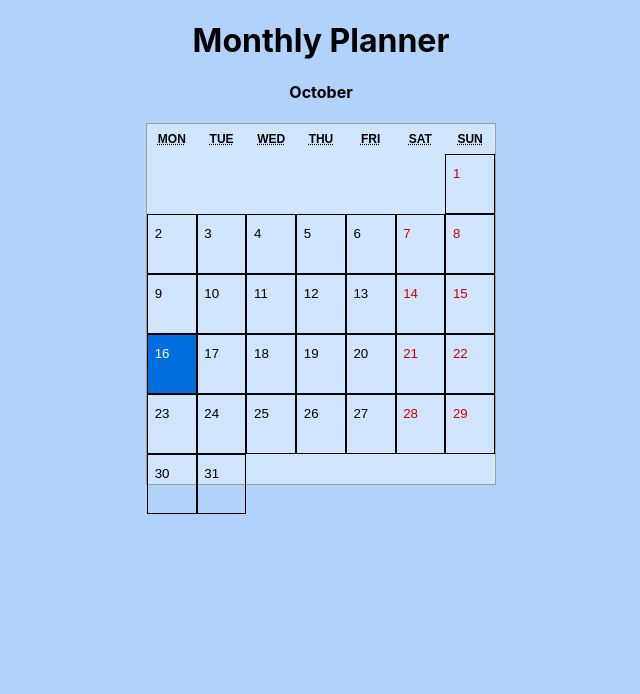
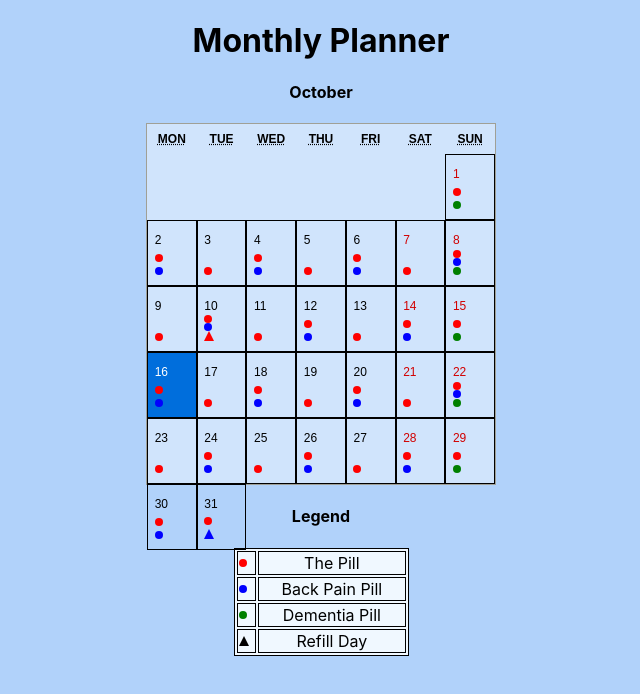
Before and after one commit to daveszczesny/HCI-Project, a React (Create React App) app: page /Calendar in a window 1280 px wide. Shown: the top 694 px of the page, without its empty margins (319-959 px from the left). Built offline with nearby package versions, Linux system fonts and the light colour scheme; no server answers.

Commit message:
stats and calendar changes

```diff
--- a/src/pages/Calendar/Calendar.css
+++ b/src/pages/Calendar/Calendar.css
@@ -15,18 +15,20 @@ h1, h4 {
 }
 
 .react-calendar__tile {
-  height: 60px;
-  line-height: 80px;
+  height: 66px;
   border: 2px solid black;
   display: flex;
+  flex-direction: column;
   align-items: baseline;
-  justify-content: left;
+  justify-content: space-between;
 }
 
 .react-calendar__month-view .react-calendar__tile {
   border: 1px solid black; /* Add a 2px solid border around each day */
 }
-
+.react-calendar__tile abbr {
+  font-size: 12px; /* Adjust this value to your preference */
+}
 /* Calendar.css */
 .dot {
   height: 6px;
@@ -34,3 +36,61 @@ h1, h4 {
   background-color: black;
   border-radius: 50%;
 }
+.dot.red {
+    background-color: red;
+}
+
+.dot.blue {
+    background-color: blue;
+}
+
+.dot.green {
+    background-color: green;
+}
+
+.dot {
+    width: 8px;
+    height: 8px;
+    border-radius: 50%;
+}
+
+.legend {
+
+  background-color: aliceblue;
+  width: 50%;
+  margin-top: 20px;
+  margin: auto;
+  border: 1px solid black;
+}
+
+.legend td {
+  border: 1px solid black;
+  padding: 1px;
+  text-align: center;
+}
+
+.legend .dot {
+  margin-right: 0px;
+}
+
+.triangle {
+    width: 0;
+    height: 0;
+    border-left: 5px solid transparent;
+    border-right: 5px solid transparent;
+    border-bottom: 10px solid black;
+}
+.triangleRed {
+    width: 0;
+    height: 0;
+    border-left: 5px solid transparent;
+    border-right: 5px solid transparent;
+    border-bottom: 10px solid red;
+}
+.triangleBlue {
+    width: 0;
+    height: 0;
+    border-left: 5px solid transparent;
+    border-right: 5px solid transparent;
+    border-bottom: 10px solid blue;
+}
--- a/src/pages/Calendar/Calendar.js
+++ b/src/pages/Calendar/Calendar.js
@@ -22,25 +22,38 @@ const CalendarPage = () => {
         return new Intl.DateTimeFormat('en-US', { month: 'long' }).format(date);
     };
 
-    const markedDays = {
-        "2023-11-06": 0, // Assuming Monday is represented as 0 in your data
-        "2023-11-08": 2, // Wednesday is represented as 2, etc.
-    };
+    const isEverySecondDay = (date) => date.getDate() % 2 === 0;
+    const isOnceAWeek = (date) => date.getDay() === 0; // 0 is Sunday
 
     const insertScheduleIntoCalendar = ({date, view}) => {
-        const day = date.getDay();
         const dateKey = date.toISOString().split('T')[0];
-        const firebaseValue = markedDays[dateKey];
-        console.log(markedDays[dateKey]);
+        const elements = [];
 
+        // Pill to take every day
+        elements.push(<div className='dot red'></div>);
 
-            if (firebaseValue == day) {
-                console.log("yes");
-                return <div className="dot"></div>;
-            } else {
-                console.log(day);
-            }
-    return null;
+        // Pill to take every second day
+        if (isEverySecondDay(date)) {
+            elements.push(<div className='dot blue'></div>);
+        }
+
+        // Pill to take once a week
+        if (isOnceAWeek(date)) {
+            elements.push(<div className='dot green'></div>);
+        }
+
+        // Refill day on the 10th
+        if (date.getDate() === 10) {
+            elements.push(<div className='triangleRed'></div>);
+        }
+
+        // Refill day on the last day of the month
+        const nextDay = new Date(date.getTime() + 24 * 60 * 60 * 1000);
+        if (nextDay.getMonth() !== date.getMonth()) {
+            elements.push(<div className='triangleBlue'></div>);
+        }
+
+        return elements;
     };
 
     return (
@@ -55,6 +68,25 @@ const CalendarPage = () => {
                 {...options}
             />
         </div>
+            <h4>Legend</h4>
+        <table className='legend'>
+            <tr>
+                <td><div className='dot red'></div></td>
+                <td>The Pill</td>
+            </tr>
+            <tr>
+                <td><div className='dot blue'></div></td>
+                <td>Back Pain Pill</td>
+            </tr>
+            <tr>
+                <td><div className='dot green'></div></td>
+                <td>Dementia Pill</td>
+            </tr>
+            <tr>
+                <td><div className='triangle'></div></td>
+                <td>Refill Day</td>
+            </tr>
+        </table>
         </>
     );
 };
--- a/src/pages/Stats/Stats.css
+++ b/src/pages/Stats/Stats.css
@@ -7,7 +7,6 @@
     /* CSS to set the foundation design for the Box */
     background-color: rgba(126, 220, 241, 1);
     width: 90vw;
-    height: 20vh;
     /* CSS to align the child elements */
     display: flex;
     flex-direction: column;
@@ -29,8 +28,23 @@
 }
 
 .StatsGraphDiv {
-    height: 100%;
     border-bottom-left-radius: 10px;
     border-bottom-right-radius: 10px;
     text-align: center;
+    height: 100%;
+    width: 100%;
+    margin: auto;
+    max-height: 100%;
+    max-width: 100%;
 }
+
+.statsContainer {
+    display: flex;
+    flex-direction: column;
+}
+
+h3 {
+    text-align: center;
+    margin: 0;
+    padding: 5px;
+}
--- a/src/pages/Stats/Stats.js
+++ b/src/pages/Stats/Stats.js
@@ -1,105 +1,89 @@
+import React from 'react';
+import CanvasJSReact from '@canvasjs/react-charts';
 import './Stats.css';
-import { initializeApp } from 'firebase/app';
-import { getFirestore, collection, getDocs } from 'firebase/firestore/lite';
-import React, { useEffect, useState } from 'react';
-import CanvasJSReact from '@canvasjs/react-charts';
-var CanvasJS = CanvasJSReact.CanvasJS;
-var CanvasJSChart = CanvasJSReact.CanvasJSChart;
 
-function Stats() {
+const CanvasJSChart = CanvasJSReact.CanvasJSChart;
 
-    const [prescriptions, prescritpionStats] = useState([]);
+const Stats = () => {
+    // Hardcoded data for Xanax and Xanaxr for each day of the week
+    const xanaxData = [
+        { label: 'Monday', y: 2 },
+        { label: 'Tuesday', y: 4 },
+        { label: 'Wednesday', y: 6 },
+        { label: 'Thursday', y: 3 },
+        { label: 'Friday', y: 5 },
+        { label: 'Saturday', y: 7 },
+        { label: 'Sunday', y: 9 },
+    ];
+
+    const thePill = [
+        { label: 'Monday', y: 1 },
+        { label: 'Tuesday', y: 3 },
+        { label: 'Wednesday', y: 5 },
+        { label: 'Thursday', y: 2 },
+        { label: 'Friday', y: 4 },
+        { label: 'Saturday', y: 6 },
+        { label: 'Sunday', y: 8 },
+    ];
+
+    const chartOptions = {
+        height: 115,
+        width: 350,
+        backgroundColor: "rgba(126, 220, 241, 1)",
+        axisY: {
+            interval: 2,
+        },
+        data: [
+            {
+                type: 'line',
+                dataPoints: xanaxData,
+            },
+        ],
+    };
 
 
-    // useEffect(() => {
-    //     const fetch = async () => {
-    //         try {
-    //             const prescritpionData = await Firebase.getPrescriptionData();
-    //             setPrescriptions(prescritpionData);
-    //         } catch (error) {
-    //             console.error("Error fetching Prescription Data: ", error);
-    //         }
-    //     };
-
-    //     fetch();
-    // }, []);
-
-
-
-
-
-
-
-
-
-    const events = {
-        Today: ['Poop Pills', 'Steroids'],
-        Tomorrow: ['Xanax'],
-        Next: ['Pills'],
+    const chartOptionsXanaxr = {
+        height: 115,
+        width: 350,
+        backgroundColor: "rgba(126, 220, 241, 1)",
+        axisY: {
+            interval: 2,
+        },
+        data: [
+            {
+                type: 'line',
+                dataPoints: thePill,
+            },
+        ],
     };
 
-    const options = {
-            animationEnabled: true,
-            exportEnabled: false,
-            interactivityEnabled: false,
-            width: 350,
-            height: 130,
-            theme: "light2",
-            backgroundColor: "rgba(126, 220, 241, 1)",
-            axisY: {
-                title: "No. Taken",
-                titleFontColor: "black",
-                labelFontColor: "black",
-                interval: 2
-            },
-            axisX: {
-                title: "Days",
-                titleFontColor: "black",
-                labelFontColor: "black",
-                interval: 1,
-                labelFormatter: function (e) {
-                    const labels = ["Mon", "Tue", "Wed", "Thu", "Fri", "Sat", "Sun"];
-                    if (labels[e.value]) {
-                        return labels[e.value];
-                    }
-                },
-            },
-            data:[{
-                type: "line",
-                toolTipContent: "Day {x}: {y}%",
-                dataPoints: [
-                    {x: 0, y: 5},
-                    {x: 1, y: 1},
-                    {x: 2, y: 5},
-                    {x: 3, y: 4},
-                    {x: 4, y: 2},
-                    {x: 5, y: 5},
-                    {x: 6, y: 5}
-                ],
-                lineColor: "darkBlue",
-                markerColor: "darkBlue"
-            }]
-        }
-        return(
-            <>
-            {/* Title Of the Page */}
-            <div className='titleDiv'>
-                <h1>Stats</h1>
+    return (
+        <div className='statsContainer'>
+            <h1>Stats</h1>
+            <h3>Medication Consumption Frequency</h3>
+
+            <div className='StatsDiv'>
+                <h3>Xanax</h3>
+                <div className='StatsGraphDiv'>
+                    <CanvasJSChart options={chartOptions}/>
+                </div>
             </div>
 
-            <div>
-                {prescriptions.map((prescription, index) => {
-                    <div className='StatsDiv' key={index}>
-                        <div className='StatsTitle'>
-                            {prescription.name}
-                        </div>
-                        <div className='StatsGraphDiv'>
-                            <CanvasJSChart prescritpionData={prescription}/>
-                        </div>
-                    </div>
-                })}
+            <div className='StatsDiv'>
+                <h3>The Pill</h3>
+                <div className='StatsGraphDiv'>
+                    <CanvasJSChart options={chartOptionsXanaxr} />
                 </div>
-            </>
-    )
-}
+            </div>
+
+            <div className='StatsDiv'>
+                <h3>Back Pain Medication</h3>
+                <div className='StatsGraphDiv'>
+                    <CanvasJSChart options={chartOptionsXanaxr} />
+                </div>
+            </div>
+        </div>
+    );
+};
+
 export default Stats;
```
